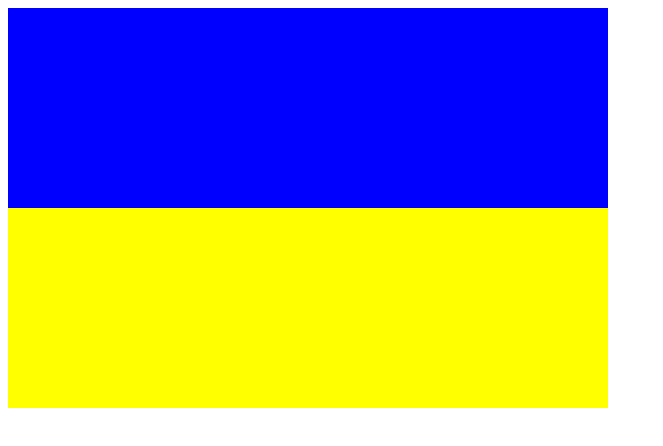
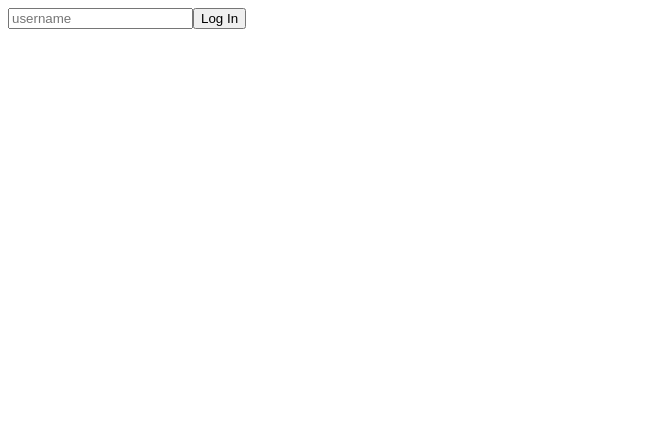
Before and after one commit to KrillM/rm, a React (Create React App) app: page / in a window 1280 px wide. Shown: the top 446 px of the page, without its empty margins (0-663 px from the left). Built offline with nearby package versions, Linux system fonts and the light colour scheme.

Commit message:
Form in TypeScript

```diff
--- a/src/A_Theory/B_TypeScript/A_TypeScript_A.js
+++ b/src/A_Theory/B_TypeScript/A_TypeScript_A.js
@@ -4,8 +4,8 @@ import A_TypeScript_Circle from "./A_TypeScript_Circle.tsx"
 export default function A_TypeScript_A () {
     return(
         <>
-            <A_TypeScript_Circle bgColor="blue"/>
-            <A_TypeScript_Circle bgColor="yellow"/>
+            <A_TypeScript_Circle bgColor="blue" text="hello world"/>
+            <A_TypeScript_Circle bgColor="yellow" borderColor="black" />
         </>
     )
 }
--- a/src/A_Theory/B_TypeScript/A_TypeScript_Circle.tsx
+++ b/src/A_Theory/B_TypeScript/A_TypeScript_Circle.tsx
@@ -1,16 +1,27 @@
+import { useState } from "react";
 import styled from "styled-components"
 
 // 인터페이스에서 타입을 미리 선언한다.
 interface StringProps {
     bgColor:string;
+
+    // undefined 선언 시 default 값은 필수이다.
+    borderColor?:string;
+    text?:string;
 }
 
 const Container = styled.div<StringProps>`
     background-color: ${(props)=>props.bgColor};
+    border: 1px solid ${(props)=>props.borderColor};
+    color: yellow;
     height:200px;
     width:600px;
 `;
 
-export default function A_TypeScript_Circle ({bgColor}:StringProps) {
-    return <Container bgColor={bgColor} />
+export default function A_TypeScript_Circle ({bgColor, borderColor, text="Ukraine"}:StringProps) {
+    return (
+        <Container bgColor={bgColor} borderColor={borderColor ?? bgColor}>
+            {text}
+        </Container>
+    )
 }
--- /dev/null
+++ b/src/A_Theory/B_TypeScript/B_Form.tsx
@@ -0,0 +1,44 @@
+import React, { useState } from "react"
+
+export default function B_From(){
+    // tsx에서는 state의 형식이 확정되면 다른 타입이 들어갈 때 오류가 발생한다.
+    // const [counter, setCounter] = useState(1);
+    // setCounter(10);
+    // setCounter("Hello");
+
+    // 아래와 같이 선언하면 허용된 타입은 들어올 수 있다.
+    // const [value, setValue] = useState<number|string>(0);
+    // setValue(10);
+    // setValue("Hello");
+    // setValue(true);
+
+    const [userName, setUserName] = useState("");
+
+    // TypeScript에서 데이터를 수정하고 전송할 때 사용하는 타입
+    const onChange = (event: React.FormEvent<HTMLInputElement>) => {
+        const{
+            currentTarget: {value}
+        } = event;
+        setUserName(value);
+    }
+
+    const onSubmit = (event: React.FormEvent<HTMLFormElement>) => {
+        event.preventDefault();
+    }
+
+    return(
+        <>
+            <div>
+                <form onSubmit={onSubmit}>
+                    <input
+                        value={userName}
+                        onChange={onChange}
+                        type="text"
+                        placeholder="username"
+                    />
+                    <button>Log In</button>
+                </form>
+            </div>
+        </>
+    )
+}
--- a/src/A_Theory/B_TypeScript/TheComponents.js
+++ b/src/A_Theory/B_TypeScript/TheComponents.js
@@ -1,9 +1,10 @@
 import A_TypeScript_A from "./A_TypeScript_A";
+import B_From from "./B_Form.tsx";
 
 const TheComponents = () => {
     return(
         <>
-            <A_TypeScript_A/>
+            <B_From />
         </>
     )
 }
```
